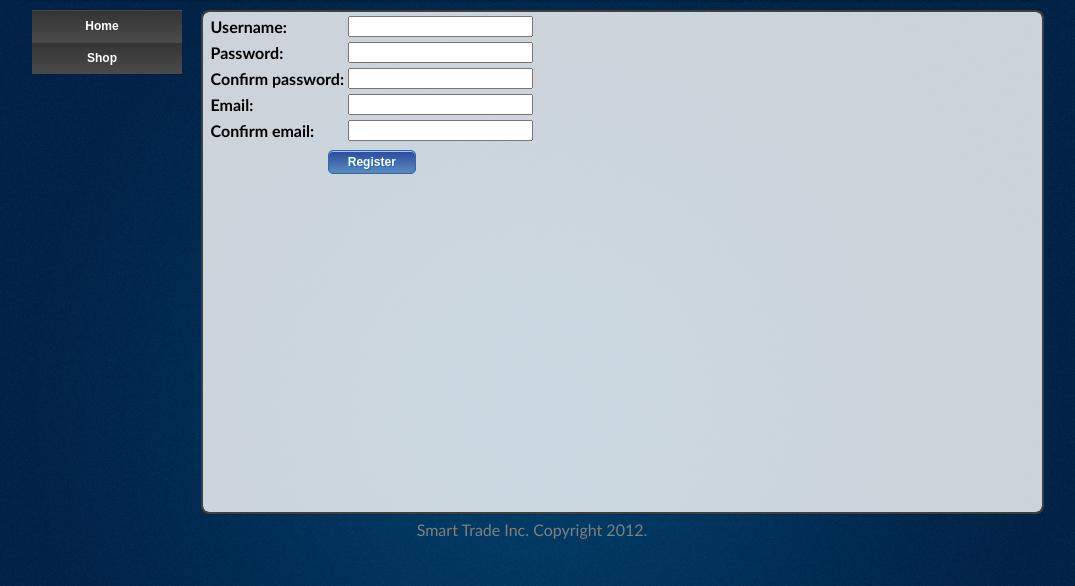
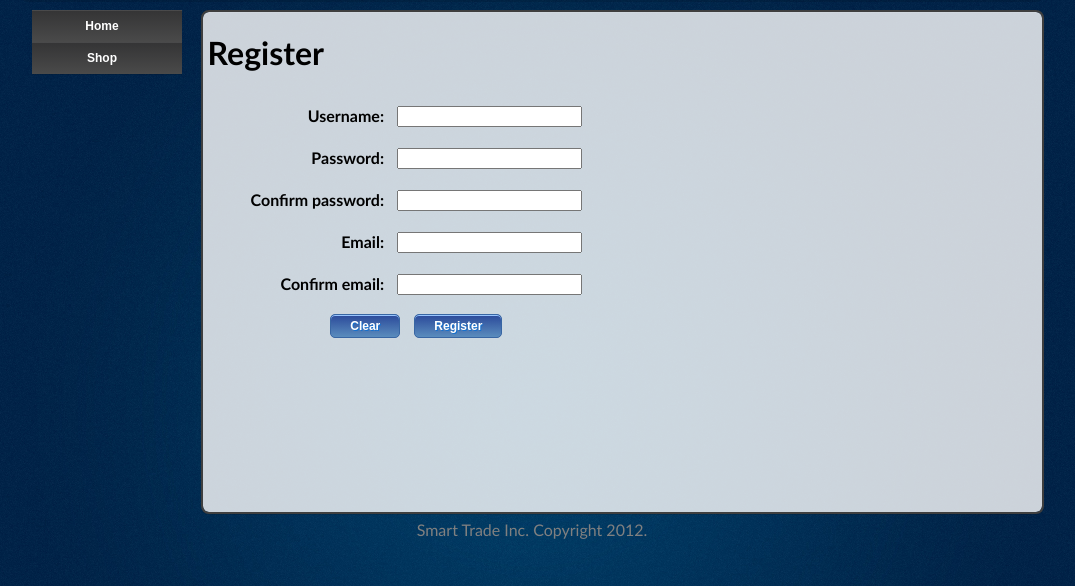
Before and after one commit to thitikom/SeNamo, a Django app: page /register in a window 1280 px wide. Shown: the part 106-692 px from the top of the page, without its empty margins (108-1183 px from the left). Run offline with Django 3.2, Linux system fonts and the light colour scheme; data comes from the database, SQL or seed files in the repository; parts of the project's set-up code (start-up, migrations or seed data) failed here and were passed over.

Commit message:
edit css register page / packing detail

```diff
--- a/app/forms.py
+++ b/app/forms.py
@@ -63,11 +63,11 @@ class add_category_form(forms.Form):
     description = forms.CharField(widget=forms.Textarea, required=False)
 
 class RegisterForm(forms.Form):
-    username = forms.CharField(max_length=50)
-    password = forms.CharField(widget=forms.PasswordInput)
-    confirm_password = forms.CharField(widget=forms.PasswordInput)
-    email = forms.EmailField()
-    confirm_email = forms.EmailField()
+    username = forms.CharField(max_length=50,label="Username")
+    password = forms.CharField(widget=forms.PasswordInput,label='Password')
+    confirm_password = forms.CharField(widget=forms.PasswordInput,label='Confirm password')
+    email = forms.EmailField(label='Email')
+    confirm_email = forms.EmailField(label='Confirm email')
 
     def clean_confirm_password(self):
         if 'password' in self.cleaned_data:
--- a/media/css/main.css
+++ b/media/css/main.css
@@ -395,6 +395,15 @@ a.user_block:visited{
 
 }
 
+.regisform {
+    margin-left: 40px;
+
+}
 .regisform th {
-    text-align: left;
+    text-align: right;
+    padding-right: 10px;
 }
+
+.regisform tr {
+    height: 40px;
+}
--- a/templates/register_user.html
+++ b/templates/register_user.html
@@ -1,12 +1,12 @@
 {% extends 'base.html' %}
 {% block title %}User Register{% endblock %}
 {% block content %}
-
+<h1>  Register</h1>
 <form action="/register" method="post" class='regisform'>
     {% csrf_token %}
     <table border="0px" align="left">
     {{ form.as_table }}
-    <tr><td colspan="2" align="center"><input type="submit" value="Register"div class="sexy-button"/></td></tr>
+    <tr><td colspan="2" align="center"><a href="/register" class="sexy-button">Clear</a> <input type="submit" value="Register"div class="sexy-button"/></td></tr>
     </table>
 
 </form>
```
Also changed, not shown: templates/packingDetail.html (+5 -4 lines).
